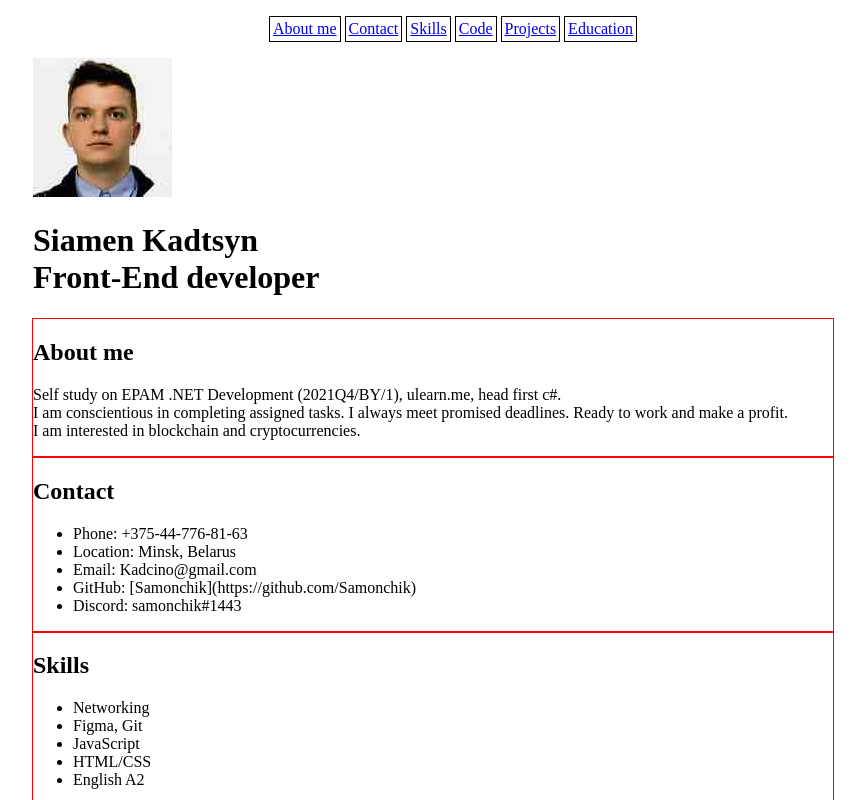
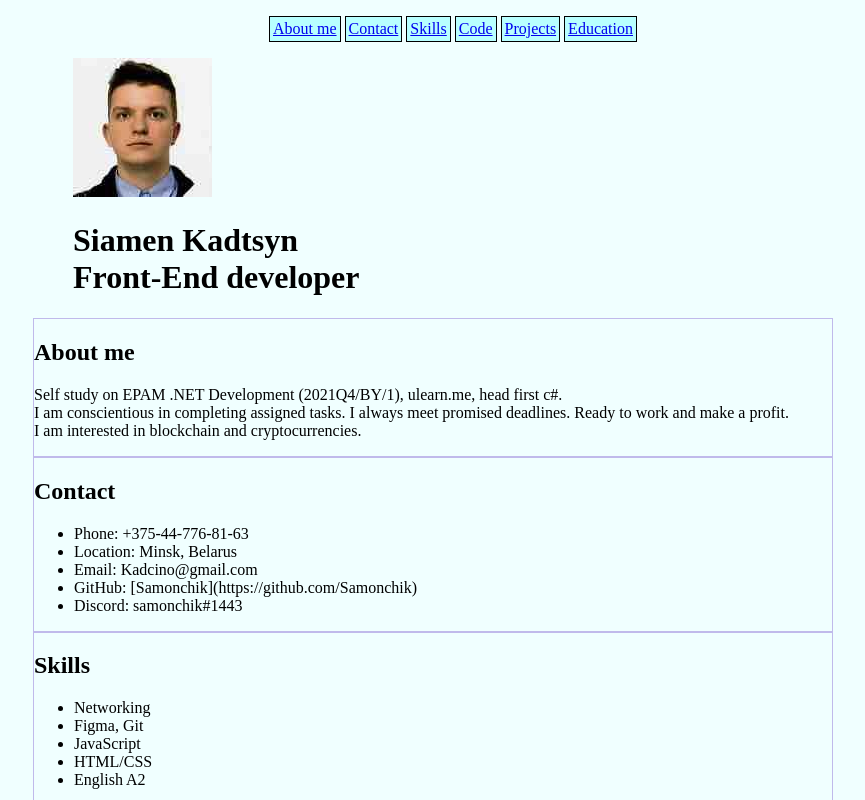
Before and after one commit to Samonchik/rsschool-cv, a plain HTML site: page index.html in a window 1280 px wide. Shown: the top 800 px of the page, without its empty margins (207-1072 px from the left). Drawn offline with Linux system fonts and the light colour scheme.

Commit message:
fix:style problem

```diff
--- a/css/style.css
+++ b/css/style.css
@@ -1,23 +1,23 @@
+body{
+ background-color: azure;
+ margin: auto;
+  width: 800px;
+}
 nav {
   text-align: center;
+
 }
 .menusel{
   display: inline-block;
   border: 1px solid #000;
   padding: 3px;
   color: rgb(81, 0, 255);
+  background-color: rgb(184, 255, 255);
 }
 section {
-  margin: auto;
-  width: 800px;
-  border: 1px solid red;
+
+  border: 1px solid rgb(192, 186, 235);
 }
 footer {
-  margin: auto;
-  width: 800px;
   text-align: center;
 }
-figure {
-  margin: auto;
-  width: 800px;
-}
```
